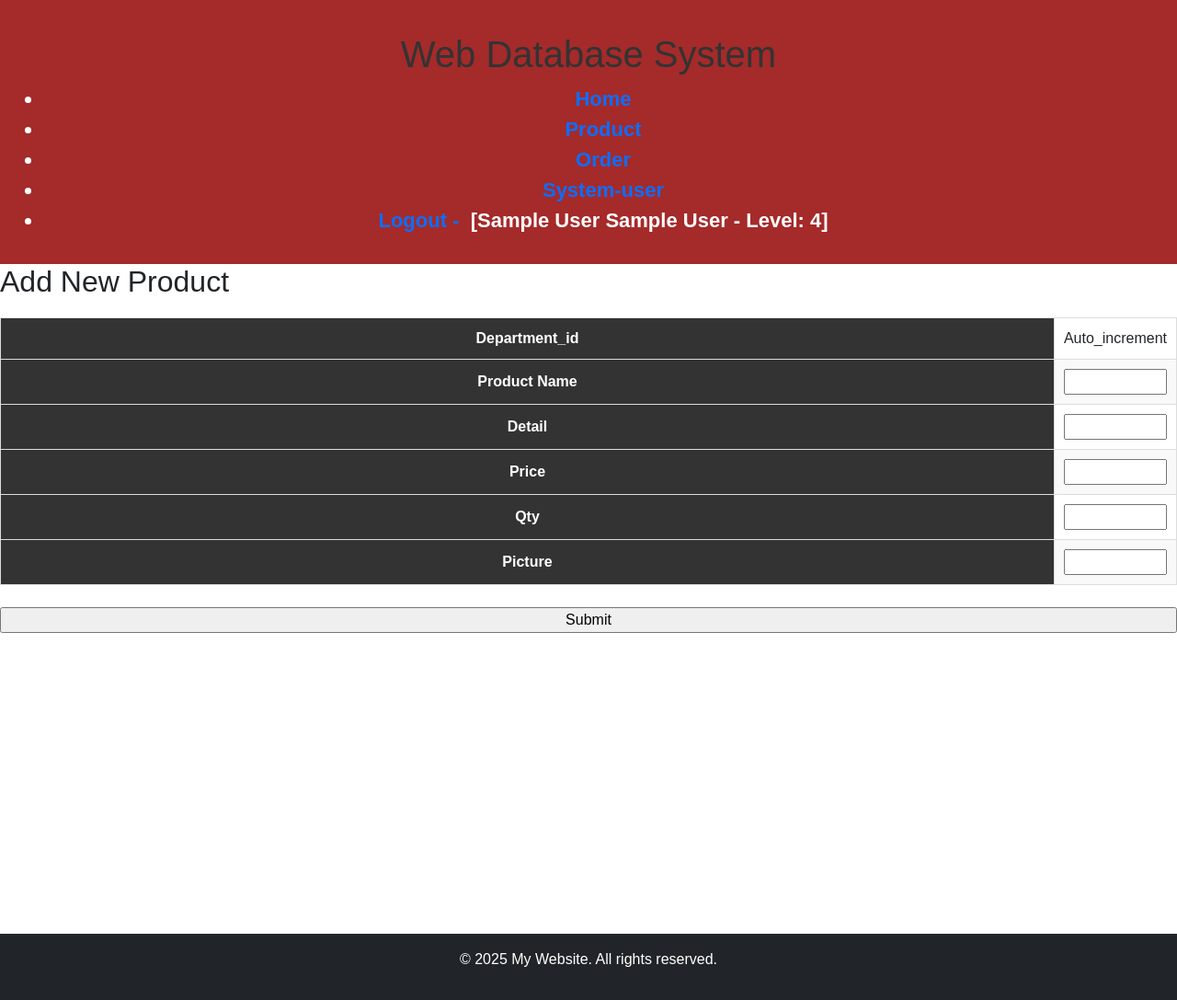
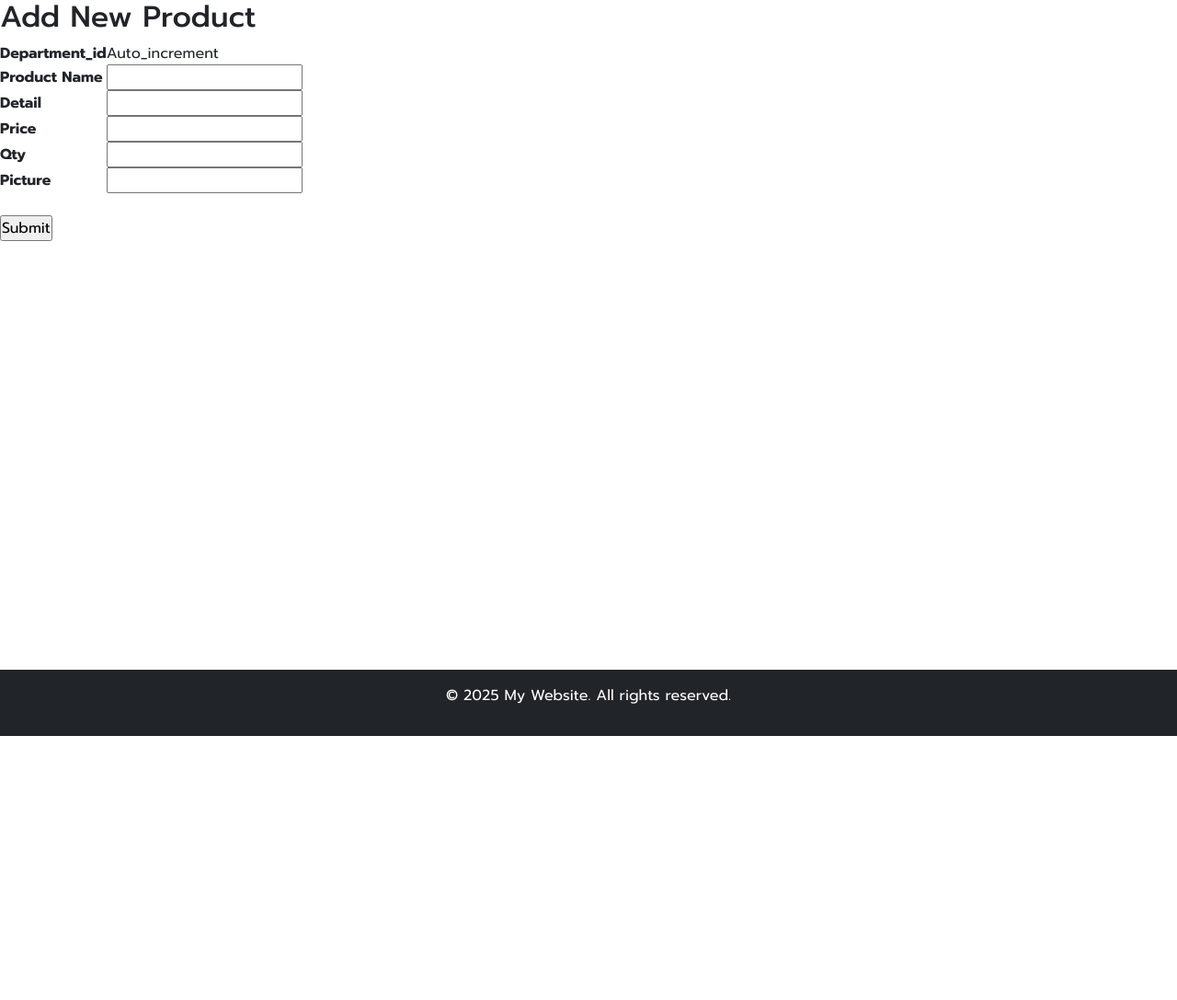
Before and after one commit to Pumin642110325/project-954246, a PHP site: page /formAddProduct.php in a window 1280 px wide. Shown: the whole page at 92% size. After the commit the page ends 800 px from the top, so only its background shows below. Run offline with PHP 8.4, Linux system fonts and the light colour scheme; the visitor is signed in with stand-in values (Sample User, id 1).

Commit message:
update display product

```diff
--- a/addProduct.php
+++ b/addProduct.php
@@ -7,7 +7,7 @@ $price = $_POST['price'];
 $qty = $_POST['qty'];
 $picture = $_POST['picture'];
 
-$userQuery = "INSERT INTO product VALUES ('','$productName','$detail','$price','$qty','$picture')";
+$userQuery = "INSERT INTO product VALUES ('', '$productName', '$price', '$qty', '$detail', '$picture')";
 $result = mysqli_query($connect,$userQuery);
 
 if(!$result){
--- a/all_product.php
+++ b/all_product.php
@@ -1,5 +1,5 @@
 <?php
-    require_once "header.php";
+    require_once "layout.php";
     ?>
     <div class="content">
     <div class="tablefirst">
--- a/check-login.php
+++ b/check-login.php
@@ -1,5 +1,4 @@
 <html>
-<link rel="stylesheet" href="main.css">
  <div class = error>
  <?php
 session_start();
--- a/formAddProduct.php
+++ b/formAddProduct.php
@@ -9,7 +9,7 @@
 
 <body>
 <?php
-include_once  './partials/header.php';
+include_once  './partials/layout.php';
 ?>
 
 
--- a/home.php
+++ b/home.php
@@ -1,7 +1,7 @@
 <?php
 session_start();
 $title = "Home";
-include_once __DIR__ . '/partials/header.php';
+include_once __DIR__ . '/partials/layout.php';
 ?>
 <html>
    <body>
--- a/index.php
+++ b/index.php
@@ -1,5 +1,5 @@
 <?php
-include_once  './partials/header.php';
+include_once  './partials/layout.php';
 ?>
 <div class=img>
 <link type="text/css" rel="stylesheet" href="main.css">
--- a/login.php
+++ b/login.php
@@ -2,6 +2,7 @@
 session_start();
 $title = "Login Page";
 include_once "config.php";
+include_once "./partials/layout.php";
 ?>
 
 <div class="row justify-content-center">
@@ -14,7 +15,7 @@ include_once "config.php";
             </div>
         <?php endif; ?>
 
-        <form action="index.php" method="POST" class="border p-4 rounded shadow">
+        <form action="check-login.php" method="POST" class="border p-4 rounded shadow">
             <div class="mb-3">
                 <label for="username" class="form-label">Username:</label>
                 <input type="text" id="username" name="username" class="form-control" required>
--- a/main.css
+++ b/main.css
@@ -1,81 +1,18 @@
 /* Reset Default Styles */
+@import url('https://fonts.googleapis.com/css2?family=Kanit:ital,wght@0,100;0,200;0,300;0,400;0,500;0,600;0,700;0,800;0,900;1,100;1,200;1,300;1,400;1,500;1,600;1,700;1,800;1,900&family=Prompt:ital,wght@0,100;0,200;0,300;0,400;0,500;0,600;0,700;0,800;0,900;1,100;1,200;1,300;1,400;1,500;1,600;1,700;1,800;1,900&display=swap');
+
 * {
     padding: 0;
     margin: 0;
-    width: 100%;
-    font-family: Arial, sans-serif;
+    font-family: 'Prompt', serif;
 }
 
-/* Header Styling */
-.header {
-    text-align: center;
-    color: white;
-    background-color: #a52a2a;
-    padding: 15px;
-    font-size: 22px;
-    font-weight: bold;
+.img-header-display-product{
+    width: 100%;
+    height: 30rem;
+    object-fit: cover;
 }
 
-/* Page Title */
-h1 {
-    text-align: center;
-    color: #333;
-    margin-top: 20px;
-}
-
-/* Center Content */
-.container {
-    width: 80%;
-    margin: 0 auto;
-}
-
-/* Table Styling */
-table {
-    width: 100%;
-    border-collapse: collapse;
-    margin-top: 20px;
-    background-color: white;
-}
-
-th, td {
-    border: 1px solid #ddd;
-    padding: 10px;
-    text-align: center;
-}
-
-th {
-    background-color: #333;
-    color: white;
-}
-
-/* Alternating Row Colors */
-tr:nth-child(even) {
-    background-color: #f9f9f9;
-}
-
-tr:hover {
-    background-color: #f1f1f1;
-}
-
-/* Action Links */
-a {
-    text-decoration: none;
-    font-weight: bold;
-}
-
-a[href*="edit"] {
-    color: #008CBA;
-}
-
-a[href*="delete"] {
-    color: #d9534f;
-}
-
-a:hover {
-    text-decoration: underline;
-}
-
-/* Footer */
 .footer {
     text-align: center;
     padding: 15px;
--- a/partials/footer.php
+++ b/partials/footer.php
@@ -5,7 +5,6 @@
 </div>
 
 <!-- Bootstrap Bundle with Popper.js -->
-<script src="https://cdn.jsdelivr.net/npm/bootstrap@5.3.2/dist/js/bootstrap.bundle.min.js"></script>
-
+<script src="https://cdn.jsdelivr.net/npm/bootstrap@5.3.3/dist/js/bootstrap.bundle.min.js" integrity="sha384-YvpcrYf0tY3lHB60NNkmXc5s9fDVZLESaAA55NDzOxhy9GkcIdslK1eN7N6jIeHz" crossorigin="anonymous"></script>
 </body>
 </html>
--- a/partials/header.php
+++ /dev/null
@@ -1,52 +0,0 @@
-<?php
-// Start session if not already started
-if (session_status() == PHP_SESSION_NONE) {
-    session_start();
-}
-
-require_once "config.php";
-
-?>
-<!DOCTYPE html>
-<html lang="en">
-<head>
-    <meta charset="UTF-8">
-    <meta name="viewport" content="width=device-width, initial-scale=1">
-    <title><?php echo isset($title) ? $title : "My Website"; ?></title>
-
-    <!-- Bootstrap CSS -->
-    <link href="https://cdn.jsdelivr.net/npm/bootstrap@5.3.2/dist/css/bootstrap.min.css" rel="stylesheet">
-
-    <!-- Custom CSS -->
-    <link rel="stylesheet" href="main.css">
-</head>
-<body>
-<div class="header">
-        <h1>Web Database System</h1>
-        <div class="nav">
-            <ul>
-            <li><a href="index.php">Home</a></li>
-            <li><a href="displayProduct.php">Product</a></li>
-            <li><a href="displayOrder.php">Order</a></li>
-            <li><a href="showSystemuser.php">System-user</a></li>
-            <?php
-                if (isset($_SESSION['username'])) {
-                echo '<li><a href="logout.php">Logout - </a>';
-                echo "<span class='user-desc'>&nbsp;[";
-                echo $_SESSION['firstname']
-                ." ".$_SESSION['lastname']
-                ." - Level: ".$_SESSION['level'];
-                echo "]</span></li>";
-                }
-                else {
-                echo '<li><a href="login.php">Employee Login</a></li>';
-                }
-            ?>
-            </ul>
-        </div>
-    </div>
-
-
-
-<div class="d-flex flex-column min-vh-100 container-fluid p-0">
-    <div class="d-flex flex-column flex-grow-1">
--- /dev/null
+++ b/partials/layout.php
@@ -0,0 +1,24 @@
+<?php
+// Start session if not already started
+if (session_status() == PHP_SESSION_NONE) {
+    session_start();
+}
+
+require_once "config.php";
+
+?>
+<!DOCTYPE html>
+<html lang="en">
+<head>
+    <meta charset="UTF-8">
+    <meta name="viewport" content="width=device-width, initial-scale=1">
+    <title><?php echo isset($title) ? $title : "My Website"; ?></title>
+
+    <!-- Bootstrap CSS -->
+    <link href="https://cdn.jsdelivr.net/npm/bootstrap@5.3.3/dist/css/bootstrap.min.css" rel="stylesheet" integrity="sha384-QWTKZyjpPEjISv5WaRU9OFeRpok6YctnYmDr5pNlyT2bRjXh0JMhjY6hW+ALEwIH" crossorigin="anonymous">
+    <!-- Custom CSS -->
+    <link rel="stylesheet" href="main.css">
+</head>
+<body>
+<div class="d-flex flex-column min-vh-100 container-fluid p-0">
+    <div class="d-flex flex-column flex-grow-1 pb-5">
--- a/sale.php
+++ b/sale.php
@@ -1,5 +1,5 @@
 <?php
-   include_once __DIR__ . '/partials/header.php';
+   include_once __DIR__ . '/partials/layout.php';
 ?>
 <html>
     <body>
```
Also changed, not shown: displayProduct.php (+61 -40 lines), partials/navbar.php (+30 -13 lines), 1 other file.
